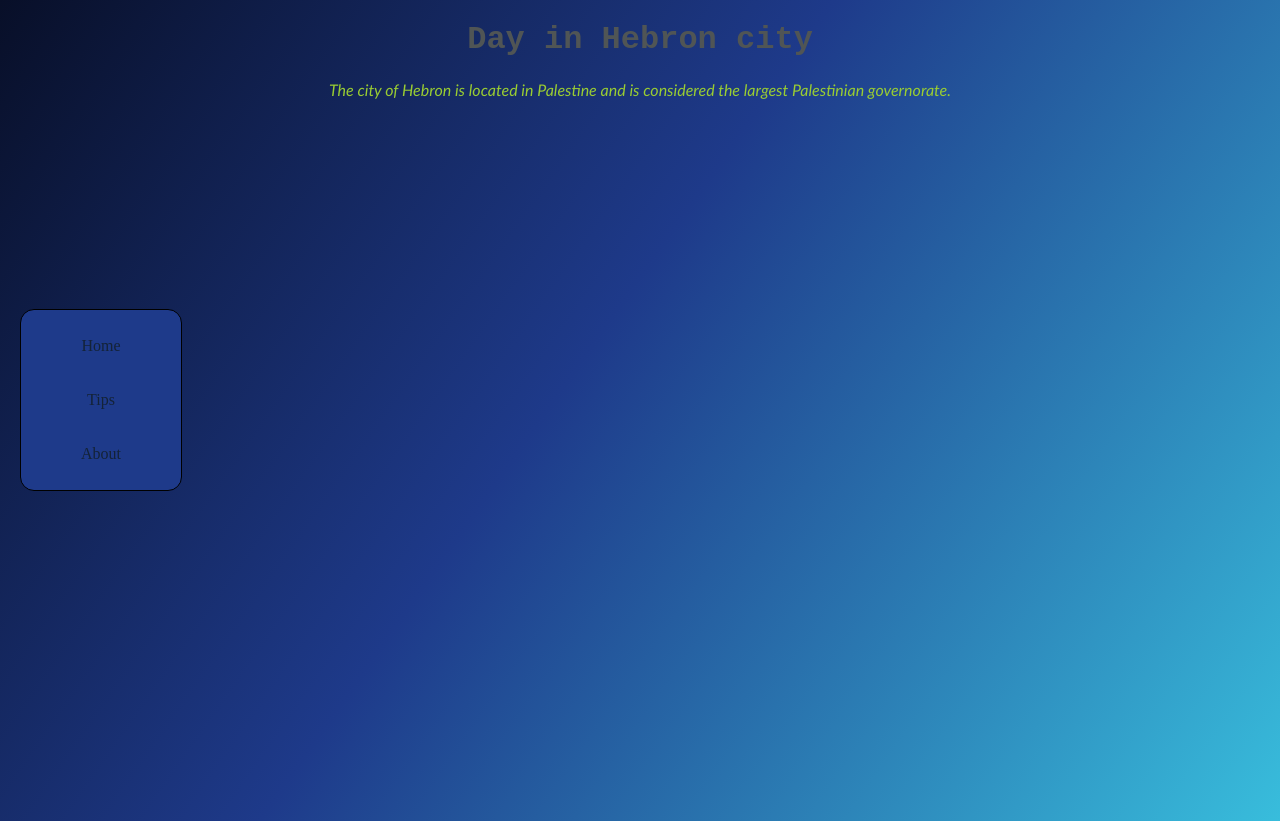
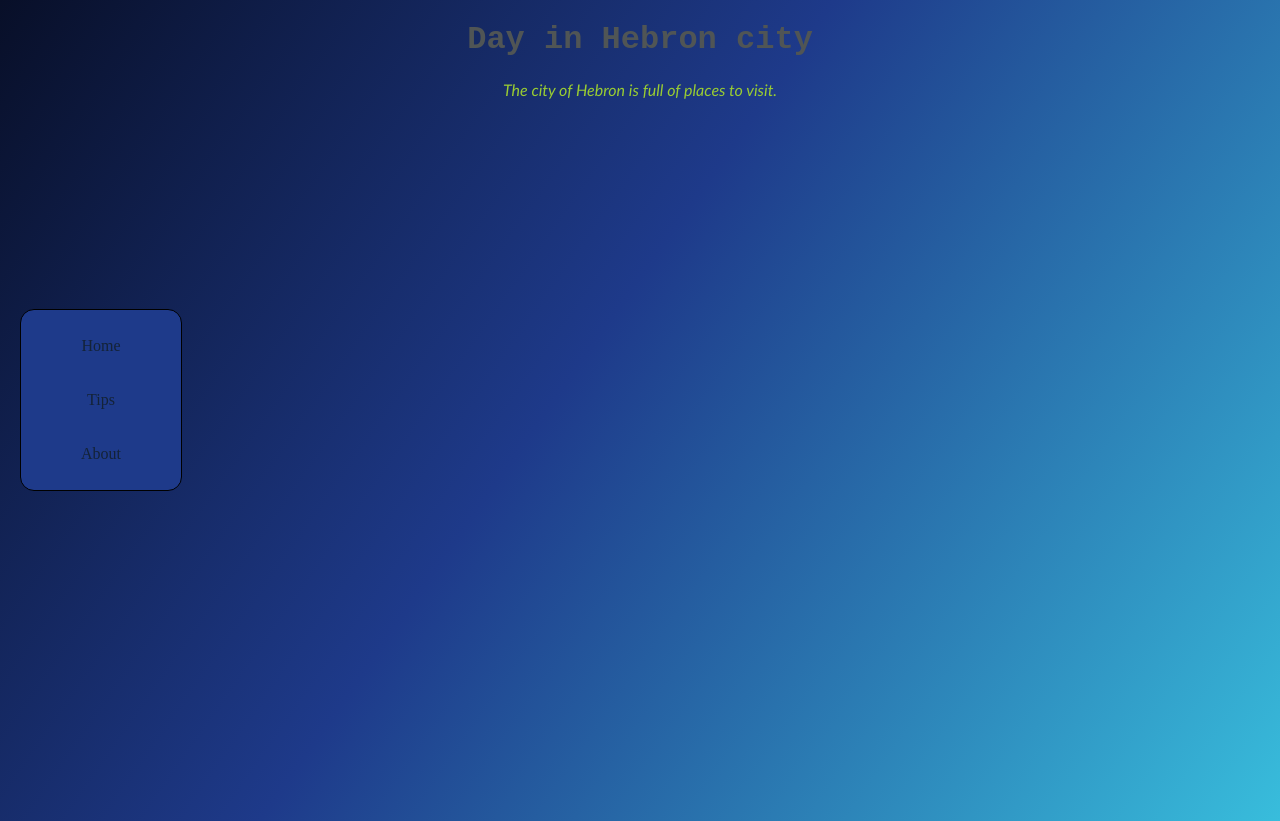
Before and after one commit to AbedJabareenPPU/AbedJabareen-Tareqaj, a plain HTML site: page src/places.html in a window 1280 px wide. Drawn offline with Linux system fonts and the light colour scheme.

```diff
--- a/src/places.html
+++ b/src/places.html
@@ -11,7 +11,7 @@
 <body>
   <header>
     <h1>Day in Hebron city</h1>
-    <em>The city of Hebron is located in Palestine and is considered the largest Palestinian governorate.</em>
+    <em>The city of Hebron is full of places to visit.</em>
   </header>
   <nav class="navbar">
     <a href="index.html">Home</a>
```
Also changed, not shown: src/tips.html (+1 -1 lines).
